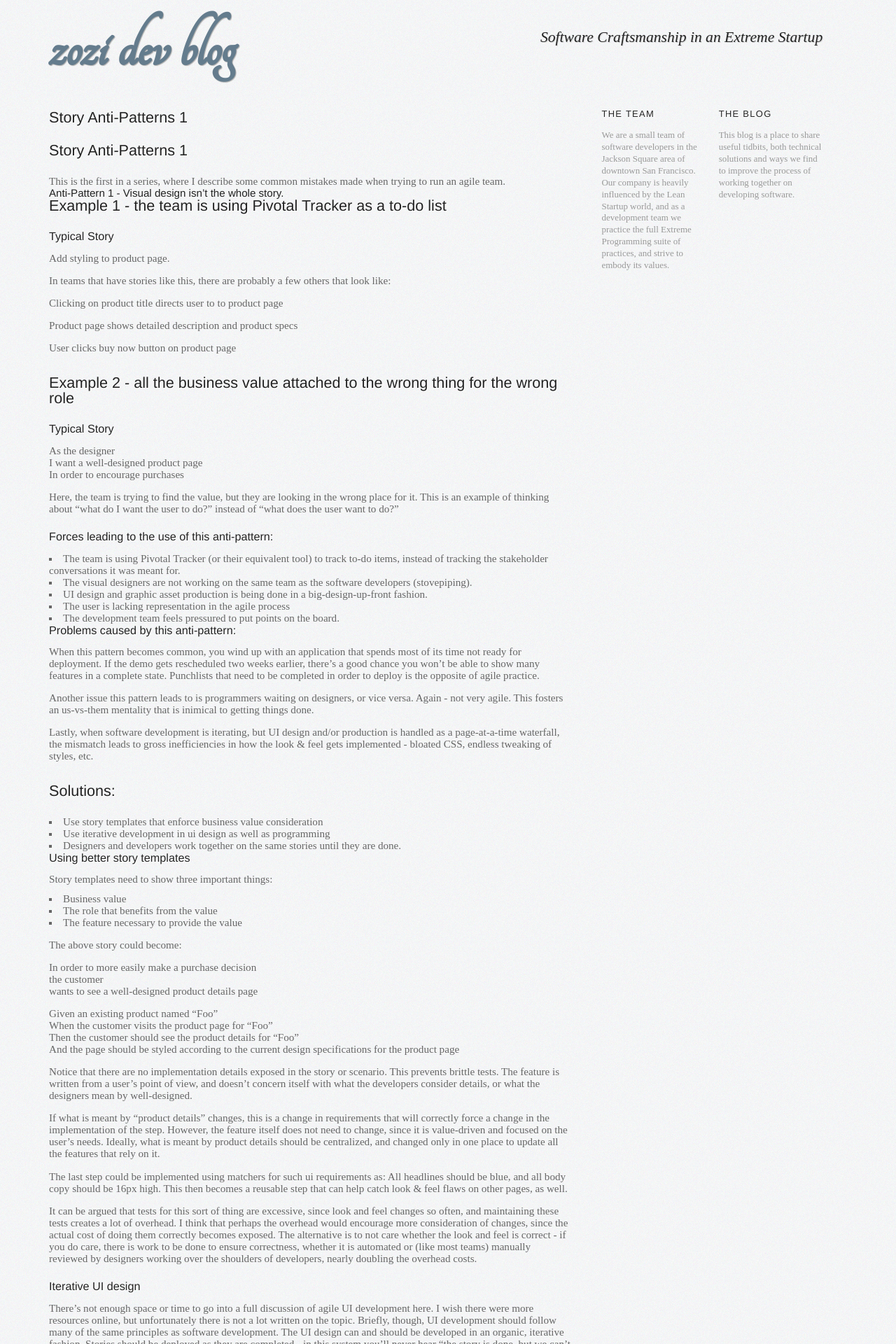
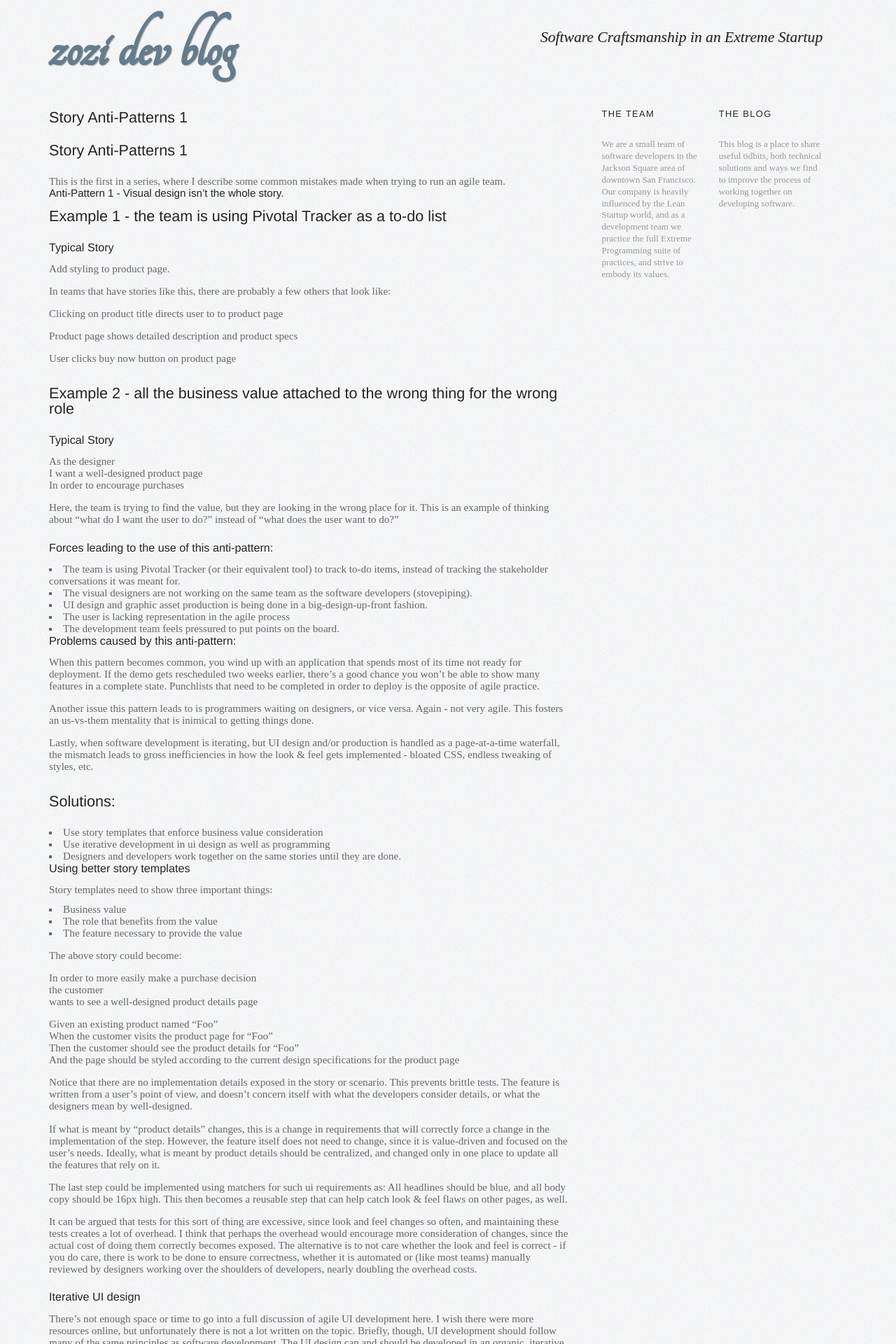
Before and after one commit to zozi/devblog, a Jekyll site: the page built from index.html, in a window 1280 px wide. Shown: the top 1920 px of the page at 70% size. Built offline with Jekyll 4.4.1, drawn with Linux system fonts in a browser that asks for light colours; the list of posts is cut into pages by our own code.

Commit message:
Update stylesheets/screen.css

```diff
--- a/stylesheets/screen.css
+++ b/stylesheets/screen.css
@@ -42,6 +42,10 @@ h2 {
 
 h1+p {
   margin-top: 0.7em;
+}
+
+h1, h2, h3 {
+  margin-bottom: 1em;
 }
 
 h2, h3 {
```
